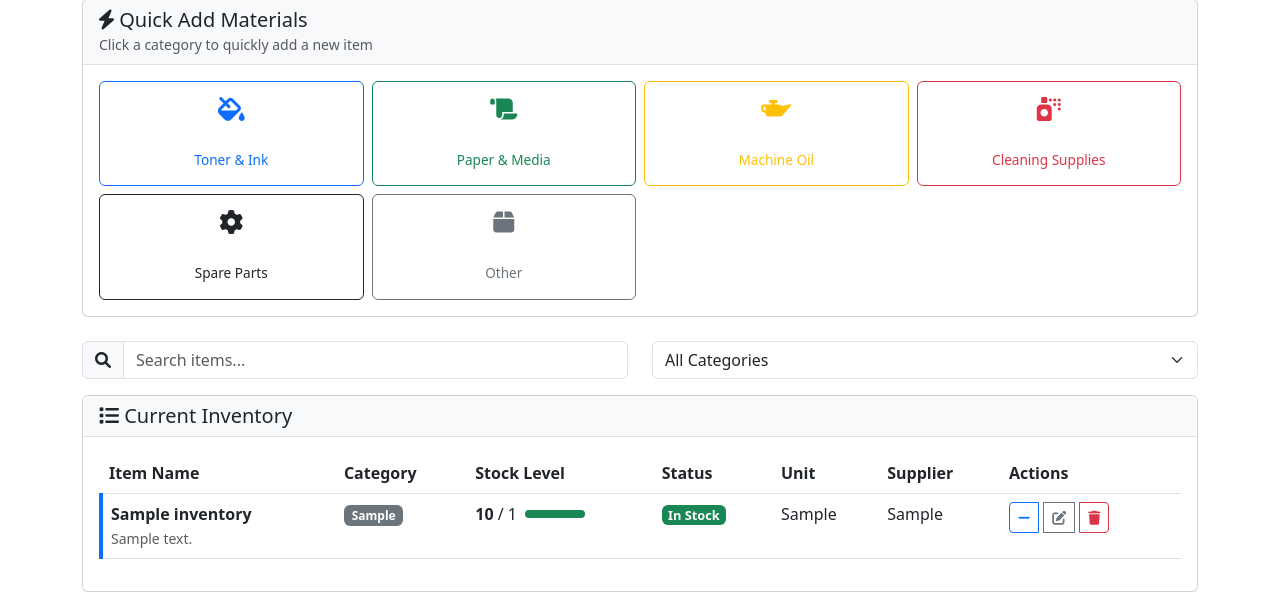
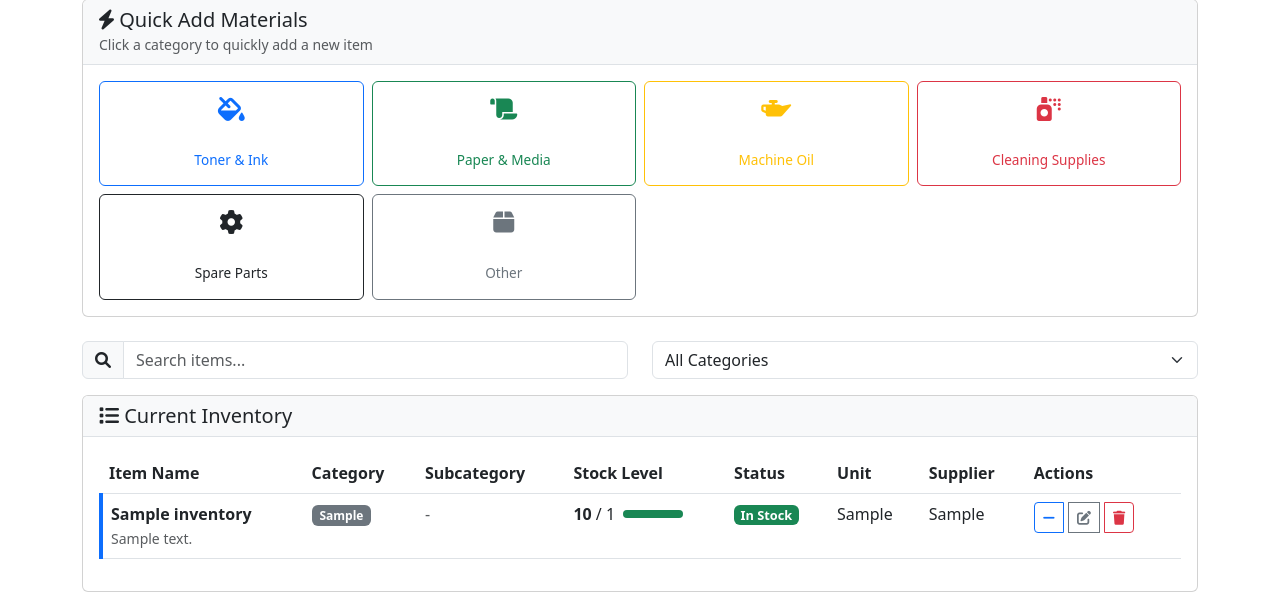
Before and after one commit to jota009/inventory-management-system, a Flask app: page / in a window 1280 px wide. Shown: the part 320-912 px from the top of the page. Run offline with Flask 3, Linux system fonts and the light colour scheme; tables that the repository leaves empty hold one stand-in row (values such as "Sample post"); some libraries are stand-ins or nearby versions.

Commit message:
Add spare parts subcategory and Shasboard UI

```diff
--- a/app.py
+++ b/app.py
@@ -20,13 +20,13 @@ def init_db():
     conn = sqlite3.connect('inventory.db')
     c = conn.cursor()
 
-
     # Create inventory table
     c.execute('''
         CREATE TABLE IF NOT EXISTS inventory (
             id INTEGER PRIMARY KEY AUTOINCREMENT,
             name TEXT NOT NULL,
             category TEXT NOT NULL,
+            subcategory TEXT,
             current_quantity INTEGER NOT NULL DEFAULT 0,
             minimum_threshold INTEGER NOT NULL DEFAULT 0,
             unit TEXT NOT NULL DEFAULT 'pieces',
@@ -105,8 +105,11 @@ def index():
 @app.route('/add_item', methods=['GET', 'POST'])
 def add_item():
     if request.method == 'POST':
+        # Extract form data
         name = request.form['name']
         category = request.form['category']
+        # Get subcategory from form (optional field - returns empty string if not provided)
+        subcategory = request.form.get('subcategory', '')
         current_quantity = int(request.form['current_quantity'])
         minimum_threshold = int(request.form['minimum_threshold'])
         unit = request.form['unit']
@@ -114,9 +117,10 @@ def add_item():
         notes = request.form['notes']
 
         conn = get_db_connection()
+        # UPDATED: Added subcategory column to INSERT statement
         conn.execute(
-            'INSERT INTO inventory (name, category, current_quantity, minimum_threshold, unit, supplier, notes) VALUES (?, ?, ?, ?, ?, ?, ?)',
-            (name, category, current_quantity, minimum_threshold, unit, supplier, notes)
+            'INSERT INTO inventory (name, category, subcategory, current_quantity, minimum_threshold, unit, supplier, notes) VALUES (?, ?, ?, ?, ?, ?, ?, ?)',
+            (name, category, subcategory, current_quantity, minimum_threshold, unit, supplier, notes)
         )
         conn.commit()
         conn.close()
@@ -131,8 +135,11 @@ def edit_item(item_id):
     item = get_item_by_id(item_id)
 
     if request.method == 'POST':
+        # Extract form data
         name = request.form['name']
         category = request.form['category']
+        # Get subcategory from form (optional field - returns empty string if not provided)
+        subcategory = request.form.get('subcategory', '')
         current_quantity = int(request.form['current_quantity'])
         minimum_threshold = int(request.form['minimum_threshold'])
         unit = request.form['unit']
@@ -140,9 +147,10 @@ def edit_item(item_id):
         notes = request.form['notes']
 
         conn = get_db_connection()
+        # UPDATED: Added subcategory column to UPDATE statement
         conn.execute(
-            'UPDATE inventory SET name=?, category=?, current_quantity=?, minimum_threshold=?, unit=?, supplier=?, notes=?, last_updated=? WHERE id=?',
-            (name, category, current_quantity, minimum_threshold, unit, supplier, notes, datetime.now(), item_id)
+            'UPDATE inventory SET name=?, category=?, subcategory=?, current_quantity=?, minimum_threshold=?, unit=?, supplier=?, notes=?, last_updated=? WHERE id=?',
+            (name, category, subcategory, current_quantity, minimum_threshold, unit, supplier, notes, datetime.now(), item_id)
         )
         conn.commit()
         conn.close()
--- a/templates/index.html
+++ b/templates/index.html
@@ -261,6 +261,7 @@
                         <tr>
                             <th>Item Name</th>
                             <th>Category</th>
+                            <th>Subcategory</th>
                             <th>Stock Level</th>
                             <th>Status</th>
                             <th>Unit</th>
@@ -287,6 +288,15 @@
 
                                 <td>
                                     <span class="badge bg-secondary">{{ item.category }}</span>
+                                </td>
+
+                                <!-- NEW: Display subcategory if it exists, otherwise show dash -->
+                                <td>
+                                    {% if item.subcategory %}
+                                        <span class="badge bg-info">{{ item.subcategory }}</span>
+                                    {% else %}
+                                        <span class="text-muted">-</span>
+                                    {% endif %}
                                 </td>
 
                                 <td>
@@ -418,6 +428,30 @@
                             <input type="hidden"
                                    id="quick_category"
                                    name="category">
+                        </div>
+                    </div>
+
+                    <!-- ROW 1.5: Subcategory Dropdown (Only visible for Spare Parts) -->
+                    <!-- This section will be hidden by default and shown only when "Spare Parts" is selected -->
+                    <div class="row" id="subcategory_row" style="display: none;">
+                        <div class="col-md-12 mb-3">
+                            <label for="quick_subcategory" class="form-label">Subcategory *</label>
+                            <!-- Dropdown with common consumable spare parts for printing machines -->
+                            <select class="form-select" id="quick_subcategory" name="subcategory">
+                                <option value="">Select Consumable Type</option>
+                                <option value="Consumables">Consumables (General)</option>
+                                <option value="Fuser Roll">Fuser Roll</option>
+                                <option value="PC Drum">PC Drum (Photoconductor)</option>
+                                <option value="Transfer Roller">Transfer Roller</option>
+                                <option value="Separation Roller">Separation Roller</option>
+                                <option value="Feed Roller">Feed Roller</option>
+                                <option value="Fuser Oil">Fuser Oil</option>
+                                <option value="Developer Unit">Developer Unit</option>
+                                <option value="Waste Toner Bottle">Waste Toner Bottle</option>
+                                <option value="Registration Roller">Registration Roller</option>
+                            </select>
+                            <!-- Helper text to guide the user -->
+                            <div class="form-text">Select the type of consumable spare part</div>
                         </div>
                     </div>
 
@@ -575,8 +609,9 @@
      * 1. Gets references to the form elements using document.getElementById()
      * 2. Sets the category display field and hidden field to the selected category
      * 3. Auto-fills the Item Name field with the category name for convenience
-     * 4. Creates a Bootstrap modal object and shows it
-     * 5. Focuses and selects the name input so user can easily modify or replace it
+     * 4. Shows/hides the subcategory dropdown if "Spare Parts" is selected
+     * 5. Creates a Bootstrap modal object and shows it
+     * 6. Focuses and selects the name input so user can easily modify or replace it
      */
     function openQuickAddModal(category) {
         // Get the category display input element (the one user sees)
@@ -585,6 +620,10 @@
         const categoryHidden = document.getElementById('quick_category');
         // Get the name input field to auto-fill it
         const nameInput = document.getElementById('quick_name');
+        // Get the subcategory row (the container for the subcategory dropdown)
+        const subcategoryRow = document.getElementById('subcategory_row');
+        // Get the subcategory select element
+        const subcategorySelect = document.getElementById('quick_subcategory');
 
         // Set the value of both category fields to the selected category
         categoryDisplay.value = category;
@@ -594,6 +633,24 @@
         // This saves time - user can keep it as is or modify it
         // For example: "Toner & Ink" can be modified to "HP Black Toner"
         nameInput.value = category;
+
+        // Show or hide the subcategory dropdown based on the selected category
+        // Only "Spare Parts" category needs subcategory selection
+        if (category === 'Spare Parts') {
+            // Display the subcategory row
+            subcategoryRow.style.display = 'block';
+            // Make the subcategory field required (user must select one)
+            subcategorySelect.required = true;
+            // Clear the name field for Spare Parts so user enters specific part name
+            nameInput.value = '';
+        } else {
+            // Hide the subcategory row for other categories
+            subcategoryRow.style.display = 'none';
+            // Make the subcategory field optional (not required)
+            subcategorySelect.required = false;
+            // Reset the subcategory dropdown to default
+            subcategorySelect.value = '';
+        }
 
         // Create a Bootstrap Modal object
         // 'quickAddModal' is the ID of the modal div we created above
@@ -659,6 +716,13 @@
 
         // Also clear the category display field (since it's disabled, reset() doesn't affect it)
         document.getElementById('quick_category_display').value = '';
+
+        // Hide the subcategory row and reset the dropdown
+        const subcategoryRow = document.getElementById('subcategory_row');
+        const subcategorySelect = document.getElementById('quick_subcategory');
+        subcategoryRow.style.display = 'none';
+        subcategorySelect.required = false;
+        subcategorySelect.value = '';
     });
 </script>
 {% endblock %}
```
Also changed, not shown: templates/base.html (line endings or trailing spaces).
